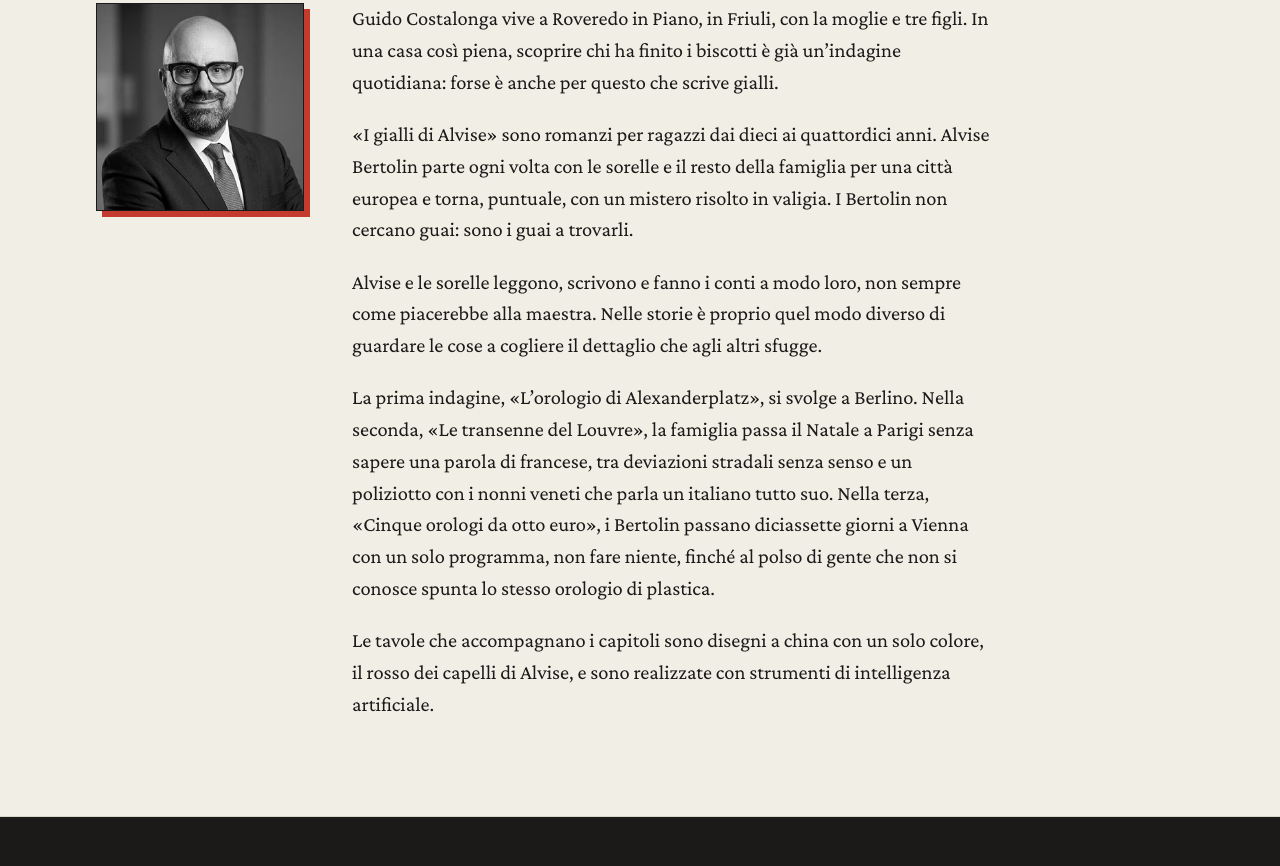
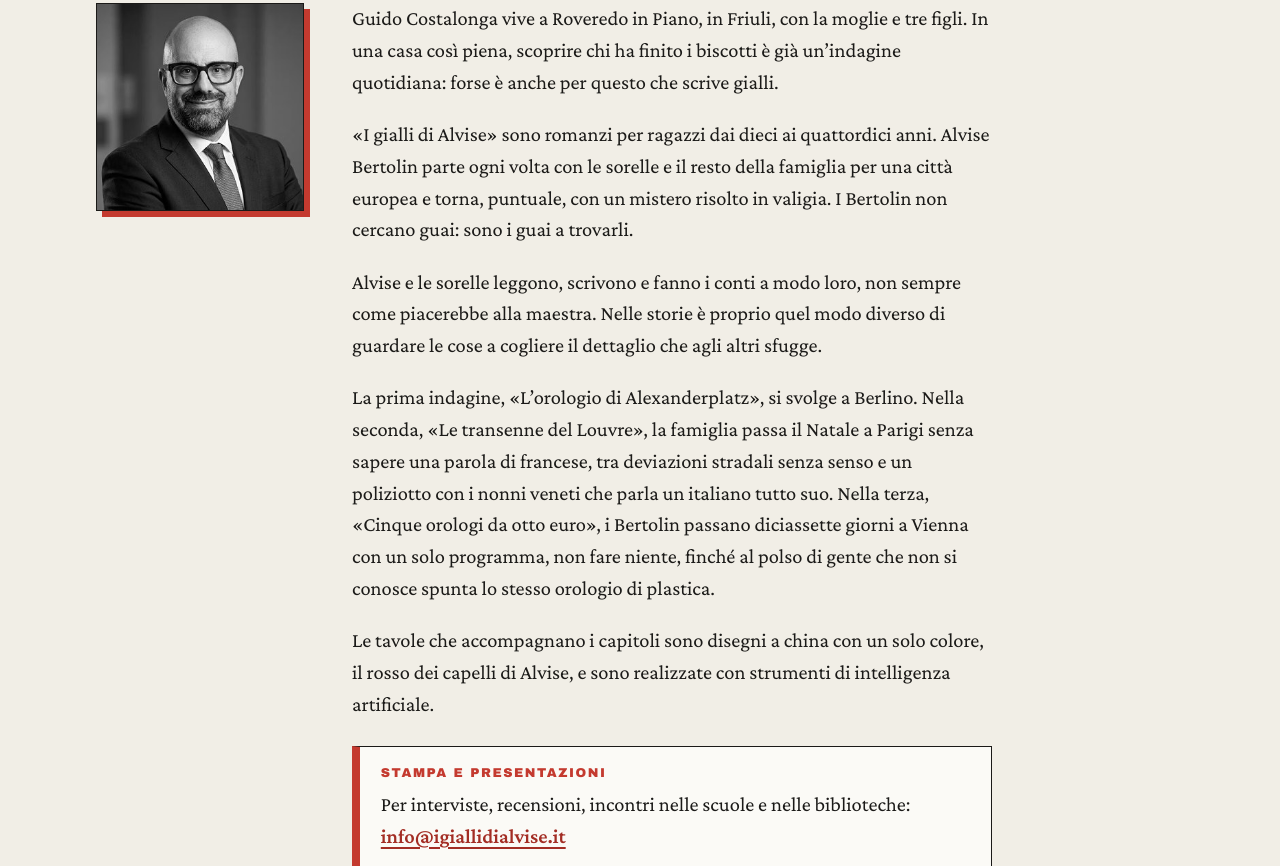
Before and after one commit to GuidoCostalonga/i-gialli-di-alvise, a plain HTML site: page index.html in a window 1280 px wide. Shown: the part 11134-12000 px from the top of the page. Drawn offline with Linux system fonts and the light colour scheme.

Commit message:
Aggiunge i contatti e ripristina le parole del comunicato
Claude-Session: https://claude.ai/code/session_01Gea2K7mkLey1VfXLmmfXXA

```diff
--- a/assets/stile.css
+++ b/assets/stile.css
@@ -153,9 +153,14 @@ p { margin: 0 0 1em; }
 .autore__foto { width: 100%; border: 1px solid var(--china); box-shadow: 6px 6px 0 var(--rosso); }
 .autore__testo p:last-child { margin-bottom: 0; }
 
+.contatti { margin-top: 1.6rem; padding: 1.1rem 1.3rem; background: var(--carta); border: 1px solid var(--china); border-left: 8px solid var(--rosso); }
+.contatti__titolo { display: block; font-family: var(--titolo); font-size: .8rem; letter-spacing: .12em; text-transform: uppercase; color: var(--rosso); margin-bottom: .3rem; }
+.contatti a { font-weight: 600; white-space: nowrap; }
+
 /* Piede */
 .piede { background: var(--china); color: #d8d4cb; padding: 3rem max(1rem, calc((100vw - var(--largo)) / 2)); font-size: 1rem; }
 .piede p { max-width: 44rem; margin-bottom: .7rem; }
+.piede a { color: #fff; }
 .piede__marchio { color: #fff; font-size: 1.3rem; margin-bottom: 1.2rem !important; }
 
 @media (max-width: 46rem) {
--- a/index.html
+++ b/index.html
@@ -311,7 +311,7 @@
         <p>«All’inizio, per ignoranza dell’argomento, ti abbatti. Ti ritrovi a fare i conti con una parola pesante come “disturbo”, con i piani didattici personalizzati che passano da una scrivania all’altra, con la sensazione di non avere gli strumenti per aiutare i tuoi figli.»</p>
       </blockquote>
       <p>La svolta è arrivata con AID (Associazione Italiana Dislessia). «Mia moglie è diventata presidente della sezione di Pordenone e, grazie allo staff della sezione, ho cominciato a studiare e ho capito davvero che cosa avevamo davanti», racconta Guido Costalonga. «Nel mondo anglosassone quelle che noi chiamiamo fragilità vengono spesso definite <i lang="en">skills</i>, competenze: caratteristiche neurologiche che portano il cervello a elaborare la realtà in modo diverso, a cercare strade alternative e a notare dettagli che agli altri sfuggono.»</p>
-      <p>Da questa presa di coscienza è nato Alvise Bertolin. Nei tre romanzi usa con naturalezza gli strumenti compensativi, dalla sintesi vocale in cuffia alla calcolatrice per i conti, fino alle mappe visive, e non vive mai il proprio modo di funzionare come un’etichetta o un motivo per compatirsi. Proprio perché legge le parole come forme, vede quello che agli adulti sfugge: un tratto di penna che si ripete, una geometria che non torna, un segno piccolo nel posto in cui nessuno penserebbe di guardare.</p>
+      <p>Da questa presa di coscienza è nato Alvise Bertolin. Nei tre romanzi usa con naturalezza gli strumenti compensativi, dalla sintesi vocale in cuffia sul tablet o sullo smartphone per studiare alla calcolatrice per i conti, fino alle mappe visive, e non vive mai la propria neurodiversità come un’etichetta o un motivo per compatirsi. Proprio perché legge le parole come forme, vede quello che agli adulti sfugge: un tratto di penna che si ripete, una geometria che non torna, un segno piccolo nel posto in cui nessuno penserebbe di guardare.</p>
       <blockquote class="citazione">
         <p>«Ho voluto scrivere libri in cui nessun ragazzo sia un piccolo genio solitario e la soluzione arrivi solo quando si mettono insieme punti di vista diversi. Non serve rincorrere la normalità degli altri. Quando impari a conoscere il tuo modo di funzionare, quello che sembrava un ostacolo diventa il tuo punto di forza.»</p>
         <footer class="mano">Guido Costalonga</footer>
@@ -332,6 +332,7 @@
       <p>Alvise e le sorelle leggono, scrivono e fanno i conti a modo loro, non sempre come piacerebbe alla maestra. Nelle storie è proprio quel modo diverso di guardare le cose a cogliere il dettaglio che agli altri sfugge.</p>
       <p>La prima indagine, «L’orologio di Alexanderplatz», si svolge a Berlino. Nella seconda, «Le transenne del Louvre», la famiglia passa il Natale a Parigi senza sapere una parola di francese, tra deviazioni stradali senza senso e un poliziotto con i nonni veneti che parla un italiano tutto suo. Nella terza, «Cinque orologi da otto euro», i Bertolin passano diciassette giorni a Vienna con un solo programma, non fare niente, finché al polso di gente che non si conosce spunta lo stesso orologio di plastica.</p>
       <p>Le tavole che accompagnano i capitoli sono disegni a china con un solo colore, il rosso dei capelli di Alvise, e sono realizzate con strumenti di intelligenza artificiale.</p>
+        <p class="contatti"><span class="contatti__titolo">Stampa e presentazioni</span> Per interviste, recensioni, incontri nelle scuole e nelle biblioteche: <a href="mailto:info@igiallidialvise.it">info@igiallidialvise.it</a></p>
       </div>
     </div>
   </section>
@@ -342,6 +343,7 @@
   <p class="piede__marchio">I gialli di <span>Alvise</span></p>
   <p>© 2026 Guido Costalonga. Tutti i diritti riservati.</p>
   <p>Questa è un’opera di fantasia. Nomi, personaggi, luoghi e fatti sono frutto dell’immaginazione dell’autore o usati in modo fittizio. Illustrazioni realizzate con strumenti di intelligenza artificiale.</p>
+  <p>Contatti: <a href="mailto:info@igiallidialvise.it">info@igiallidialvise.it</a></p>
   <p>Questo sito non usa strumenti di tracciamento. I collegamenti per l’acquisto portano su Amazon.</p>
 </footer>
 </body>
```
